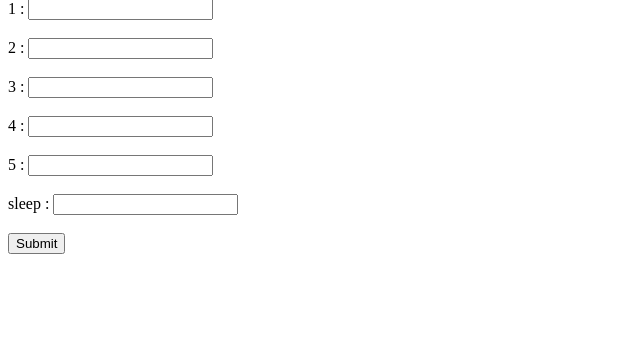
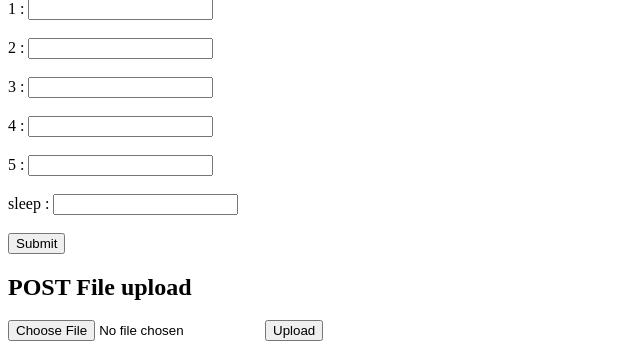
Before and after one commit to kausui/requestviewer, a Django app: page / in a window 1280 px wide. Shown: the part 493-842 px from the top of the page, without its empty margins (0-640 px from the left). Before the commit the page ends 747 px from the top, so only its background shows below. Run offline with Django 3.2, Linux system fonts and the light colour scheme.

Commit message:
add file upload add process start time log fix post sleep message order

```diff
--- a/main/views.py
+++ b/main/views.py
@@ -2,10 +2,12 @@ from django.http import HttpResponseRedirect
 from django.shortcuts import render, get_object_or_404
 from django.views import generic
 from django.http import Http404
+import datetime
 import time
 # Create your views here.
 class IndexView(generic.CreateView):
     def get(self, request, *args, **kwargs):
+        dt_start = self.log_start()
         context = self.prepare_context(request)
 
         # basic authentication(todo)
@@ -17,10 +19,18 @@ class IndexView(generic.CreateView):
         return render(request, 'index.html', context)
 
     def post(self, request, *args, **kwargs):
+        dt_start = self.log_start()
+
         context = self.prepare_context(request)
         self.sleep(request)
         self.post_sleep(request)
         context['post'] = request.POST
+
+        # File upload case
+        print(request.FILES)
+        if 'fileupload' in request.FILES:
+            tmp_file = request.FILES['fileupload']
+            print("Uploaded: ", tmp_file)
 
         return render(request, 'index.html', context)
 
@@ -35,6 +45,10 @@ class IndexView(generic.CreateView):
 
         return context
 
+    def log_start(self):
+        dt_now = datetime.datetime.now()
+        print("[", dt_now, "] Process Start")
+
     def sleep(self, request):
         if "sleep" in request.GET:
             print("Sleep option")
@@ -47,9 +61,9 @@ class IndexView(generic.CreateView):
 
     def post_sleep(self, request):
         if "sleep" in request.POST:
-            print("POST Sleep option")
             sleep_val_str = request.POST.get("sleep")
             if sleep_val_str.isdigit():
+                print("POST Sleep option")
                 sleep_value = int(sleep_val_str)
                 if sleep_value > 0:
                     print("Sleep ", sleep_value, "seconds")
--- a/templates/index.html
+++ b/templates/index.html
@@ -29,5 +29,10 @@
         sleep : <input type="number" name="sleep"><br><br>
         <input type="submit" value="Submit">
     </form>
+    <h2>POST File upload</h2>
+    <form method="POST" enctype="multipart/form-data">
+        <input type="file" name="fileupload">
+        <button type="submit">Upload</button>
+    </form>
 </body>
 </html>
```
